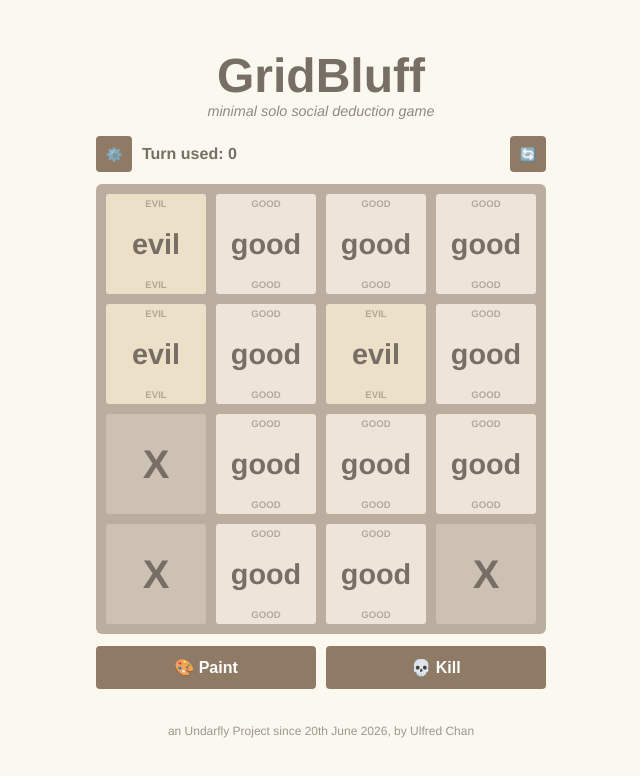
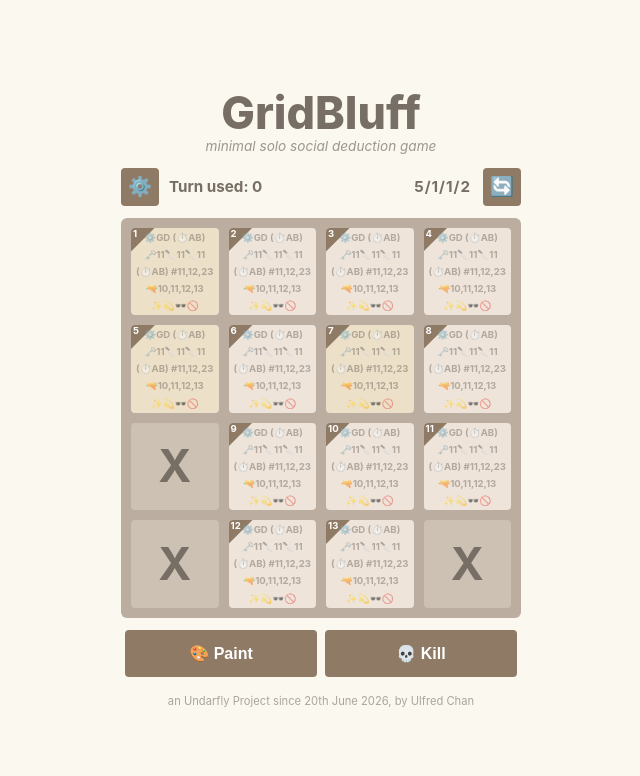
Before and after one commit to undarr/gridbluff, a React (Vite) app: page / in a window 1280 px wide. Shown: the top 776 px of the page, without its empty margins (319-959 px from the left). Built offline with nearby package versions, Linux system fonts and the light colour scheme.

Commit message:
Test font size

```diff
--- a/src/App.css
+++ b/src/App.css
@@ -1,87 +1,101 @@
+/* 1. FORCE NO SCROLL & BOX MODEL */
 * {
   box-sizing: border-box;
+  -webkit-tap-highlight-color: transparent; /* Removes blue tap box on mobile */
 }
 
-body, html {
+html, body {
   margin: 0;
   padding: 0;
+  width: 100%;
   height: 100%;
-  width: 100%;
+  overflow: hidden; /* No scroll allowed */
+  position: fixed; /* Prevents "bounce" scroll on iOS */
   background-color: #faf8ef;
+  font-family: -apple-system, BlinkMacSystemFont, "Segoe UI", Roboto, sans-serif;
   color: #776e65;
-  font-family: "Clear Sans", "Helvetica Neue", Arial, sans-serif;
-  overflow-x: hidden;
 }
 
-.fullscreen-container {
-  min-height: 100vh;
+/* 2. THE VIEWPORT CONTAINER (Prevents Overflow) */
+.main-viewport {
+  width: 100%;
+  height: 100dvh; /* Dynamic height for mobile browsers */
   display: flex;
   justify-content: center;
   align-items: center;
-  padding: 20px;
+  overflow: hidden;
 }
 
-.game-wrapper {
-  width: 100%;
-  max-width: 450px;
+/* 3. THE GAME WRAPPER (Centers everything) */
+.game-container {
+  width: 90%; /* Leaves small gap on sides to prevent right-overflow */
+  max-width: 400px;
   display: flex;
   flex-direction: column;
   gap: 12px;
+  text-align: center;
 }
 
-/* Branding */
-.branding {
-  text-align: center;
-  margin-bottom: 5px;
-}
+/* 4. BRANDING & TEXT */
+.title { font-size: 2.8rem; font-weight: 800; margin: 0; line-height: 1; }
+.subtitle { font-size: 0.85rem; margin: 2px 0; opacity: 0.7; font-style: italic; }
 
-.title {
-  font-size: 3rem;
-  font-weight: 800;
-  margin: 0;
-  color: #776e65;
-}
-
-.subtitle {
-  font-size: 0.9rem;
-  margin: 0;
-  opacity: 0.8;
-  font-style: italic;
-}
-
-/* Header Controls */
-.header-bar {
+/* 5. BARS (Centered by Flexbox) */
+.control-bar, .tool-bar {
   display: flex;
   justify-content: space-between;
   align-items: center;
+  width: 100%;
 }
 
-.header-left {
+.control-left { display: flex; align-items: center; gap: 10px; }
+.turns { font-weight: bold; font-size: 0.95rem; }
+
+/* ... existing styles ... */
+
+.control-right {
   display: flex;
   align-items: center;
-  gap: 10px;
+  gap: 12px; /* Space between the text and the reset button */
 }
 
-.turns-text {
+.stats-text {
   font-weight: bold;
-  font-size: 1rem;
+  font-size: 0.95rem;
+  color: #776e65;
+  letter-spacing: 1px;
 }
 
-.icon-button {
+/* ... rest of your styles ... */
+
+
+/* 6. BUTTONS */
+.square-btn {
   background-color: #8f7a66;
   border: none;
   border-radius: 4px;
-  width: 36px;
-  height: 36px;
+  width: 38px;
+  height: 38px;
   color: white;
+  font-size: 1.2rem;
   cursor: pointer;
-  display: flex;
-  align-items: center;
-  justify-content: center;
 }
 
-/* Grid Board */
-.grid-board {
+.tool-btn {
+  flex: 1;
+  background-color: #8f7a66;
+  border: none;
+  border-radius: 4px;
+  padding: 14px 0;
+  color: white;
+  font-weight: bold;
+  font-size: 1rem;
+  cursor: pointer;
+  margin: 0 4px;
+}
+
+/* 7. THE GRID */
+.grid-layer {
   background-color: #bbada0;
   width: 100%;
   aspect-ratio: 1 / 1;
@@ -93,63 +107,89 @@ body, html {
   gap: 10px;
 }
 
+/* THE ID TRIANGLE */
+
 .cell {
   background-color: #cdc1b4;
-  border-radius: 3px;
+  border-radius: 4px;
   display: flex;
   flex-direction: column;
   justify-content: space-between;
   align-items: center;
   padding: 4px 0;
   font-weight: bold;
-  cursor: pointer;
+  transition: transform 0.1s ease;
+  position: relative; /* Added to allow absolute triangle positioning */
+  overflow: hidden; /* Keeps triangle corners from sticking out */
+}
+
+.id-triangle {
+  position: absolute;
+  top: 0;
+  left: 0;
+  width: 24px; /* Size of the triangle corner */
+  height: 24px;
+  background-color: #8f7a66; /* Theme color */
+  /* Creates a triangle from Top-Left to Bottom-Left to Top-Right */
+  clip-path: polygon(0 0, 100% 0, 0 100%);
+  display: flex;
+  padding-left: 2px;
+  padding-top: 1px;
+}
+
+.id-number {
+  color: white;
+  font-size: 0.6rem;
+  font-weight: bold;
+  line-height: 1;
+}
+
+.cell.is-clickable:active {
+  transform: scale(0.96) !important;
+}
+
+/* 8. CELL STYLES & TRANSFORM FIX */
+.cell {
+  background-color: #cdc1b4;
+  border-radius: 4px;
+  display: flex;
+  flex-direction: column;
+  justify-content: space-between;
+  align-items: center;
+  padding: 4px 0;
+  font-weight: bold;
+  transition: transform 0.1s ease; /* Fast transition for the snap effect */
+}
+
+/* This is the scale transform for non-empty cells */
+.cell.is-clickable:active {
+  transform: scale(0.96) !important;
 }
 
 .cell-good { background-color: #eee4da; }
 .cell-evil { background-color: #ede0c8; }
 .cell-empty { justify-content: center; }
 
-.main-text { font-size: clamp(0.9rem, 4vw, 1.8rem); }
-.label-text { font-size: 0.6rem; text-transform: uppercase; opacity: 0.5; }
-.cell-empty .main-text { font-size: 2.5rem; }
+/* Text Sizing */
+.text-xs { font-size: 0.6rem; text-transform: uppercase; opacity: 0.5; }
+.text-md { font-size: 1.2rem; }
+.text-xl { font-size: 2.8rem; }
 
-/* Tool Buttons */
-.footer-bar {
-  display: flex;
-  gap: 10px;
-}
+/* 9. TOOL STATES */
+.bg-paint { background-color: #4CAF50; }
+.bg-kill { background-color: #f44336; }
 
-.action-button {
-  flex: 1;
-  background-color: #8f7a66;
-  border: none;
-  border-radius: 4px;
-  padding: 12px 0;
-  color: white;
-  font-weight: bold;
-  font-size: 1rem;
-  cursor: pointer;
-}
-
-.active-paint { background-color: #4CAF50; }
-.active-kill { background-color: #f44336; }
-
-/* Credits */
-.credits {
-  margin-top: 10px;
-  text-align: center;
-  font-size: 0.75rem;
-  opacity: 0.7;
+/* 10. FOOTER */
+.footer-credits {
+  font-size: 0.7rem;
+  opacity: 0.6;
+  margin-top: 5px;
   line-height: 1.4;
 }
 
-/* Mobile Tweaks */
-@media (max-width: 400px) {
-  .title { font-size: 2.2rem; }
-  .grid-board { gap: 6px; padding: 6px; }
-  .fullscreen-container { padding: 10px; }
+/* FIX FOR SMALLER PHONES */
+@media (max-height: 650px) {
+  .title { font-size: 2rem; }
+  .game-container { gap: 8px; }
+  .grid-layer { gap: 6px; padding: 6px; }
 }
-
-.cell:active {
-  transform: scale(0.96);
-}
--- a/src/App.jsx
+++ b/src/App.jsx
@@ -7,19 +7,30 @@ function App() {
   const [activeTool, setActiveTool] = useState(null);
 
   const initializeGrid = () => {
+    // 1. Create the pool
     const pool = [
       ...Array(3).fill({ type: 'empty' }),
       ...Array(3).fill({ type: 'evil' }),
       ...Array(10).fill({ type: 'good' })
     ];
 
+    // 2. Shuffle
     const shuffled = [...pool];
     for (let i = shuffled.length - 1; i > 0; i--) {
       const j = Math.floor(Math.random() * (i + 1));
       [shuffled[i], shuffled[j]] = [shuffled[j], shuffled[i]];
     }
 
-    setGrid(shuffled);
+    // 3. Assign IDs (Skipping empty cells)
+    let currentId = 1;
+    const gridWithIds = shuffled.map(cell => {
+      if (cell.type !== 'empty') {
+        return { ...cell, id: currentId++ };
+      }
+      return cell;
+    });
+
+    setGrid(gridWithIds);
     setTurns(0);
     setActiveTool(null);
   };
@@ -28,8 +39,10 @@ function App() {
     initializeGrid();
   }, []);
 
-  const handleCellClick = () => {
-    setTurns(prev => prev + 1);
+  const handleCellClick = (type) => {
+    if (type !== 'empty') {
+      setTurns(prev => prev + 1);
+    }
   };
 
   const toggleTool = (tool) => {
@@ -37,64 +50,73 @@ function App() {
   };
 
   return (
-    <div className="fullscreen-container">
-      <div className="game-wrapper">
+    <div className="main-viewport">
+      <div className="game-container">
 
-        {/* Branding Section */}
         <header className="branding">
           <h1 className="title">GridBluff</h1>
           <p className="subtitle">minimal solo social deduction game</p>
         </header>
 
-        {/* Top Controls Bar */}
-        <div className="header-bar">
-          <div className="header-left">
-            <button className="icon-button" onClick={() => alert('Settings')}>⚙️</button>
-            <span className="turns-text">Turn used: {turns}</span>
-          </div>
-          <button className="icon-button" onClick={initializeGrid}>🔄</button>
+        <div className="control-bar">
+        <div className="control-left">
+          <button className="square-btn" onClick={() => alert('Settings')}>⚙️</button>
+          <span className="turns">Turn used: {turns}</span>
         </div>
 
-        {/* The 4x4 Grid */}
-        <main className="grid-board">
+        {/* New container for the right side elements */}
+        <div className="control-right">
+          <span className="stats-text">5/1/1/2</span>
+          <button className="square-btn" onClick={initializeGrid}>🔄</button>
+        </div>
+      </div>
+
+        <div className="grid-layer">
           {grid.map((cell, index) => (
             <div
               key={index}
-              className={`cell cell-${cell.type}`}
-              onClick={handleCellClick}
+              className={`cell cell-${cell.type} ${cell.type !== 'empty' ? 'is-clickable' : ''}`}
+              onClick={() => handleCellClick(cell.type)}
             >
+              {/* The ID Triangle */}
+              {cell.id && (
+                <div className="id-triangle">
+                  <span className="id-number">{cell.id}</span>
+                </div>
+              )}
+
               {cell.type === 'empty' ? (
-                <span className="main-text">X</span>
+                <span className="text-xl">X</span>
               ) : (
                 <>
-                  <span className="label-text">{cell.type}</span>
-                  <span className="main-text">{cell.type}</span>
-                  <span className="label-text">{cell.type}</span>
+                  <span className="text-xs">⚙️GD (⏱️AB)</span>
+                  <span className="text-xs">🗝️11🔪11🔪11</span>
+                  <span className="text-xs">(⏱️AB) #11,12,23</span>
+                  <span className="text-xs">🔫10,11,12,13</span>
+                  <span className="text-xs">✨💫🕶️🚫</span>
                 </>
               )}
             </div>
           ))}
-        </main>
+        </div>
 
-        {/* Action Tools */}
-        <div className="footer-bar">
+        <div className="tool-bar">
           <button
-            className={`action-button ${activeTool === 'paint' ? 'active-paint' : ''}`}
+            className={`tool-btn ${activeTool === 'paint' ? 'bg-paint' : ''}`}
             onClick={() => toggleTool('paint')}
           >
             🎨 Paint
           </button>
           <button
-            className={`action-button ${activeTool === 'kill' ? 'active-kill' : ''}`}
+            className={`tool-btn ${activeTool === 'kill' ? 'bg-kill' : ''}`}
             onClick={() => toggleTool('kill')}
           >
             💀 Kill
           </button>
         </div>
 
-        {/* Credits Section */}
-        <footer className="credits">
-          <p>an Undarfly Project since 20th June 2026, by Ulfred Chan</p>
+        <footer className="footer-credits">
+          an Undarfly Project since 20th June 2026, by Ulfred Chan
         </footer>
 
       </div>
```
